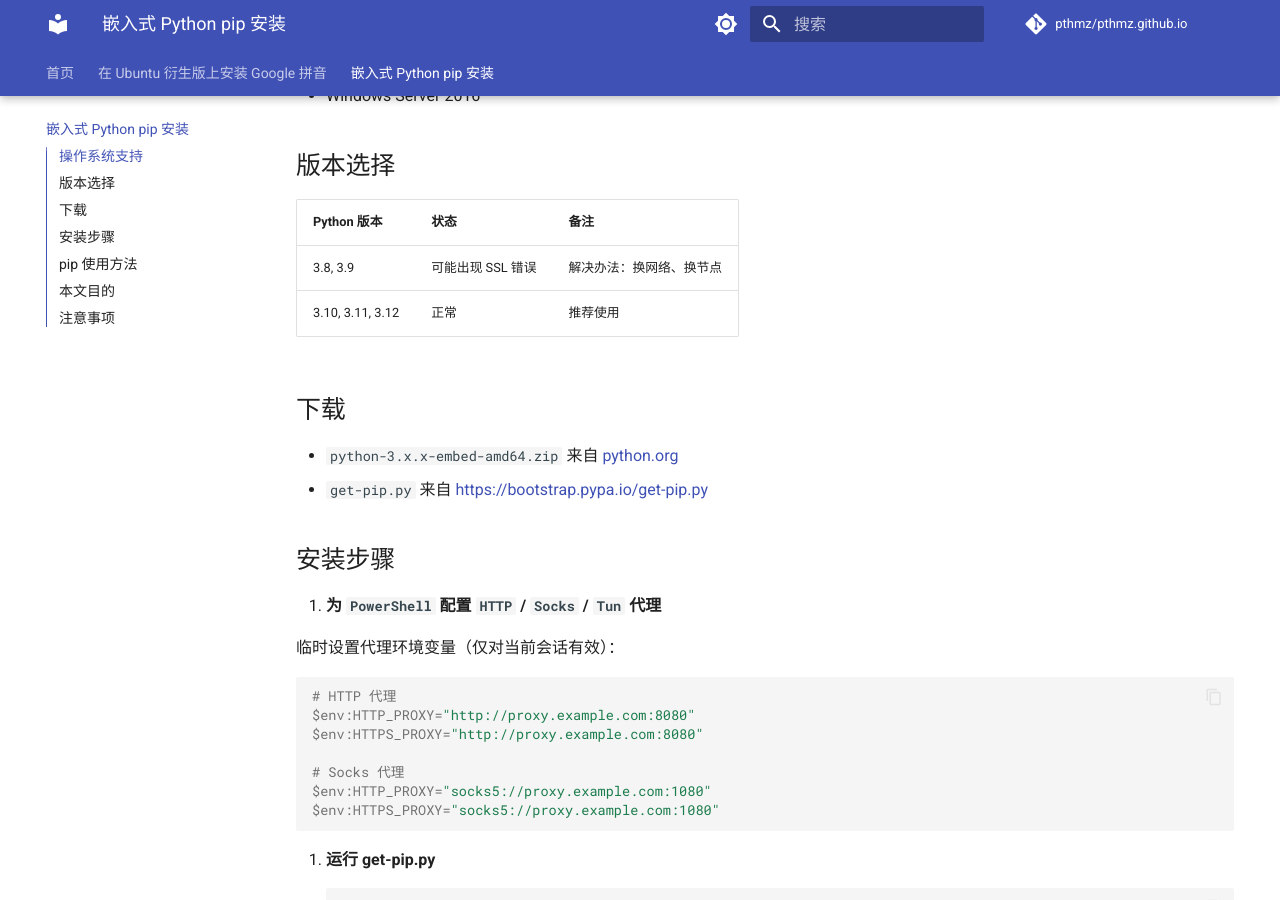
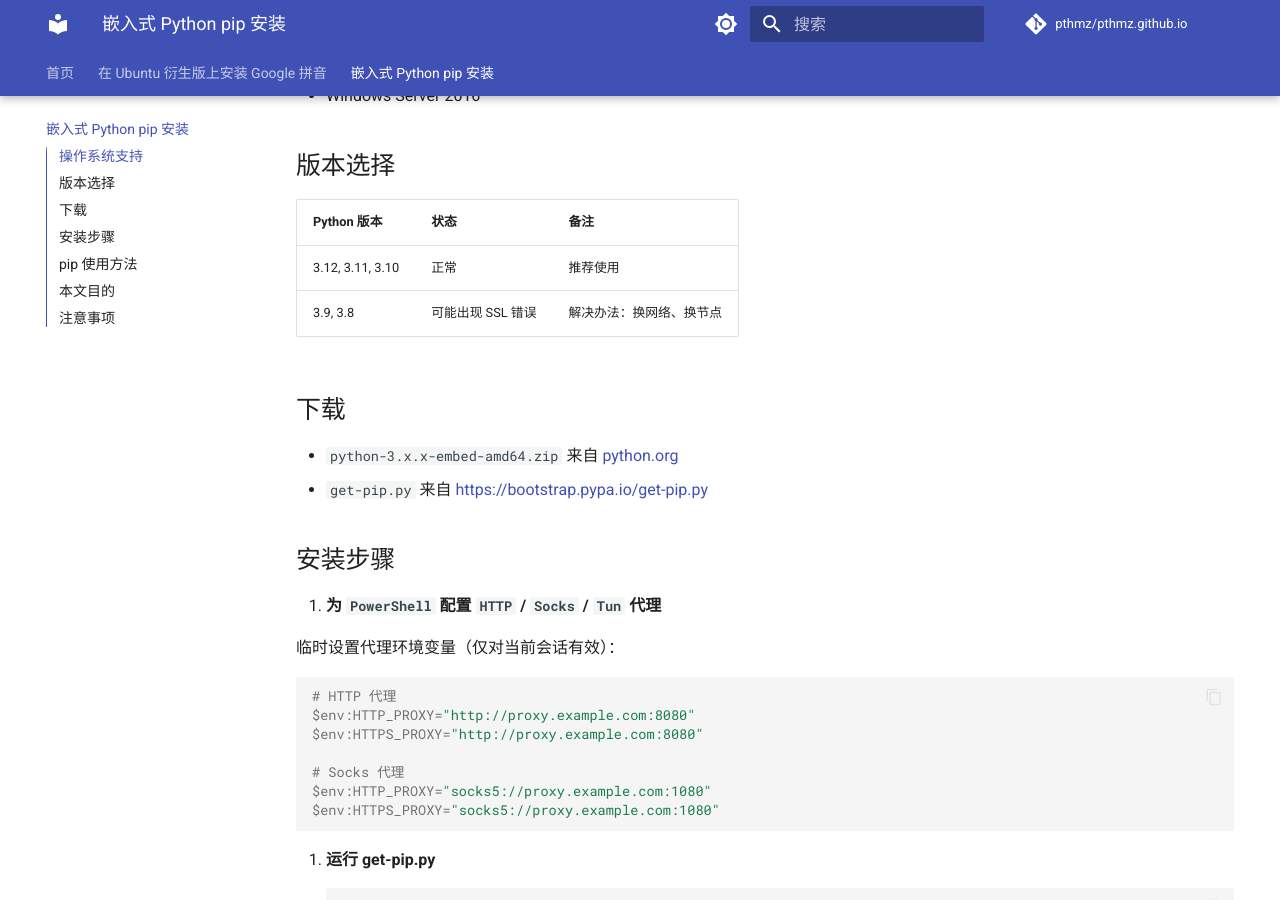
Before and after one commit to pthmz/pthmz.github.io, an MkDocs documentation site: the page built from docs/blog/embed-python-pip-installation-windows.md, in a window 1280 px wide and 900 px high, scrolled down 404 px. Built offline with MkDocs 1.6.1 and Material for MkDocs 9.7.7, drawn with Linux system fonts in a browser that asks for light colours; comment, search, counter and statistics services are not loaded.

```diff
--- a/docs/blog/embed-python-pip-installation-windows.md
+++ b/docs/blog/embed-python-pip-installation-windows.md
@@ -19,8 +19,8 @@ categories: programming
 
 | Python 版本        | 状态          | 备注           |
 | ---------------- | ----------- | ------------ |
-| 3.8, 3.9         | 可能出现 SSL 错误 | 解决办法：换网络、换节点 |
-| 3.10, 3.11, 3.12 | 正常          | 推荐使用         |
+| 3.12, 3.11, 3.10 | 正常          | 推荐使用         |
+| 3.9, 3.8         | 可能出现 SSL 错误 | 解决办法：换网络、换节点 |
 
 ## 下载
 
```
